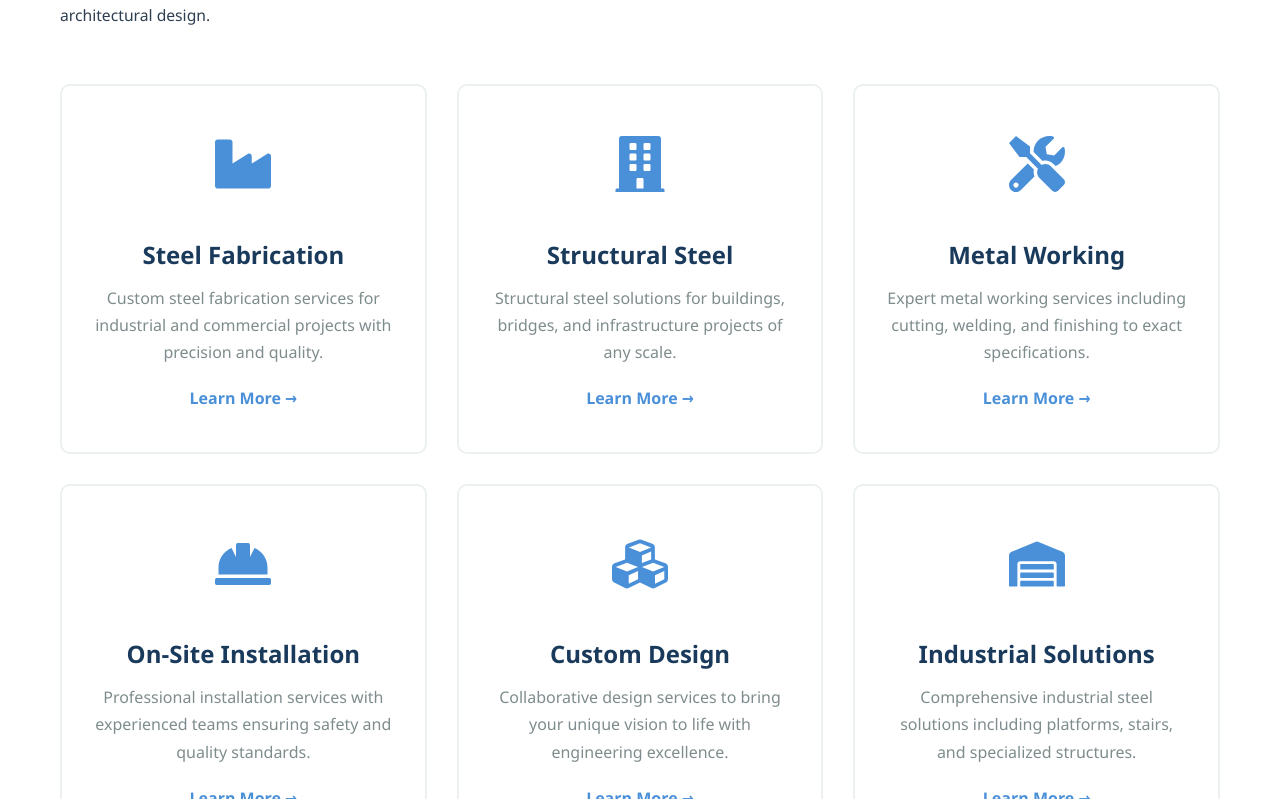
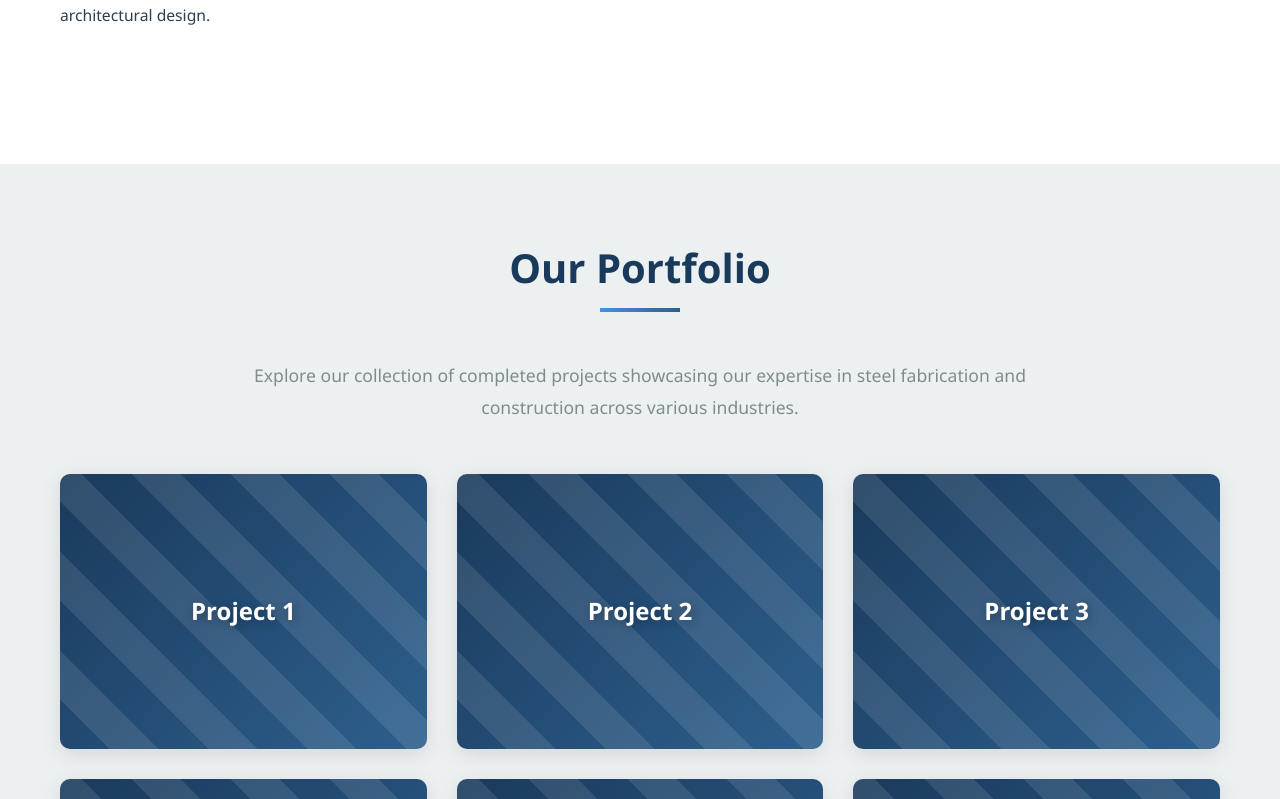
Before and after one commit to elvinhatamov/neo-steel-website, a React (Vite) app: page / in a window 1280 px wide. Shown: the part 3261-4060 px from the top of the page. Built offline with nearby package versions, Linux system fonts and the light colour scheme.

Commit message:
Refactor Services component by removing hardcoded service data and associated rendering logic

```diff
--- a/src/components/Services.jsx
+++ b/src/components/Services.jsx
@@ -1,4 +1,3 @@
-import { FaIndustry, FaTools, FaBuilding, FaHardHat, FaCubes, FaWarehouse } from 'react-icons/fa';
 import './Services.css';
 
 const Services = () => {
@@ -40,39 +39,6 @@
     }
   ];
 
-  const services = [
-    {
-      icon: <FaIndustry />,
-      title: "Steel Fabrication",
-      description: "Custom steel fabrication services for industrial and commercial projects with precision and quality."
-    },
-    {
-      icon: <FaBuilding />,
-      title: "Structural Steel",
-      description: "Structural steel solutions for buildings, bridges, and infrastructure projects of any scale."
-    },
-    {
-      icon: <FaTools />,
-      title: "Metal Working",
-      description: "Expert metal working services including cutting, welding, and finishing to exact specifications."
-    },
-    {
-      icon: <FaHardHat />,
-      title: "On-Site Installation",
-      description: "Professional installation services with experienced teams ensuring safety and quality standards."
-    },
-    {
-      icon: <FaCubes />,
-      title: "Custom Design",
-      description: "Collaborative design services to bring your unique vision to life with engineering excellence."
-    },
-    {
-      icon: <FaWarehouse />,
-      title: "Industrial Solutions",
-      description: "Comprehensive industrial steel solutions including platforms, stairs, and specialized structures."
-    }
-  ];
-
   return (
     <section id="services" className="section services">
       <div className="container">
@@ -93,17 +59,6 @@
             </div>
           ))}
         </div>
-
-        <div className="services-grid">
-          {services.map((service, index) => (
-            <div key={index} className="service-card">
-              <div className="service-icon">{service.icon}</div>
-              <h3>{service.title}</h3>
-              <p>{service.description}</p>
-              <button className="service-link" aria-label={`Learn more about ${service.title}`}>Learn More →</button>
-            </div>
-          ))}
-        </div>
       </div>
     </section>
   );
```
